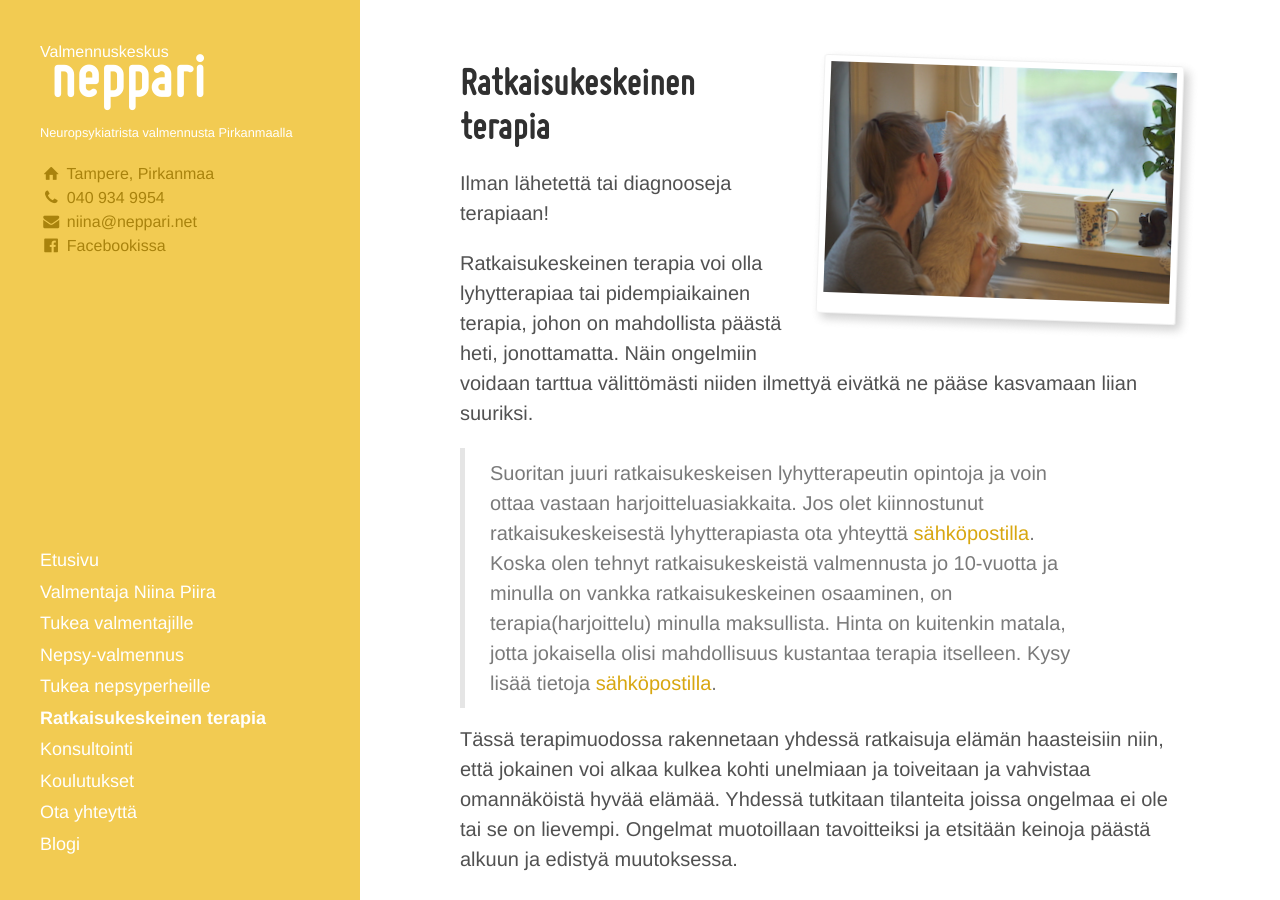
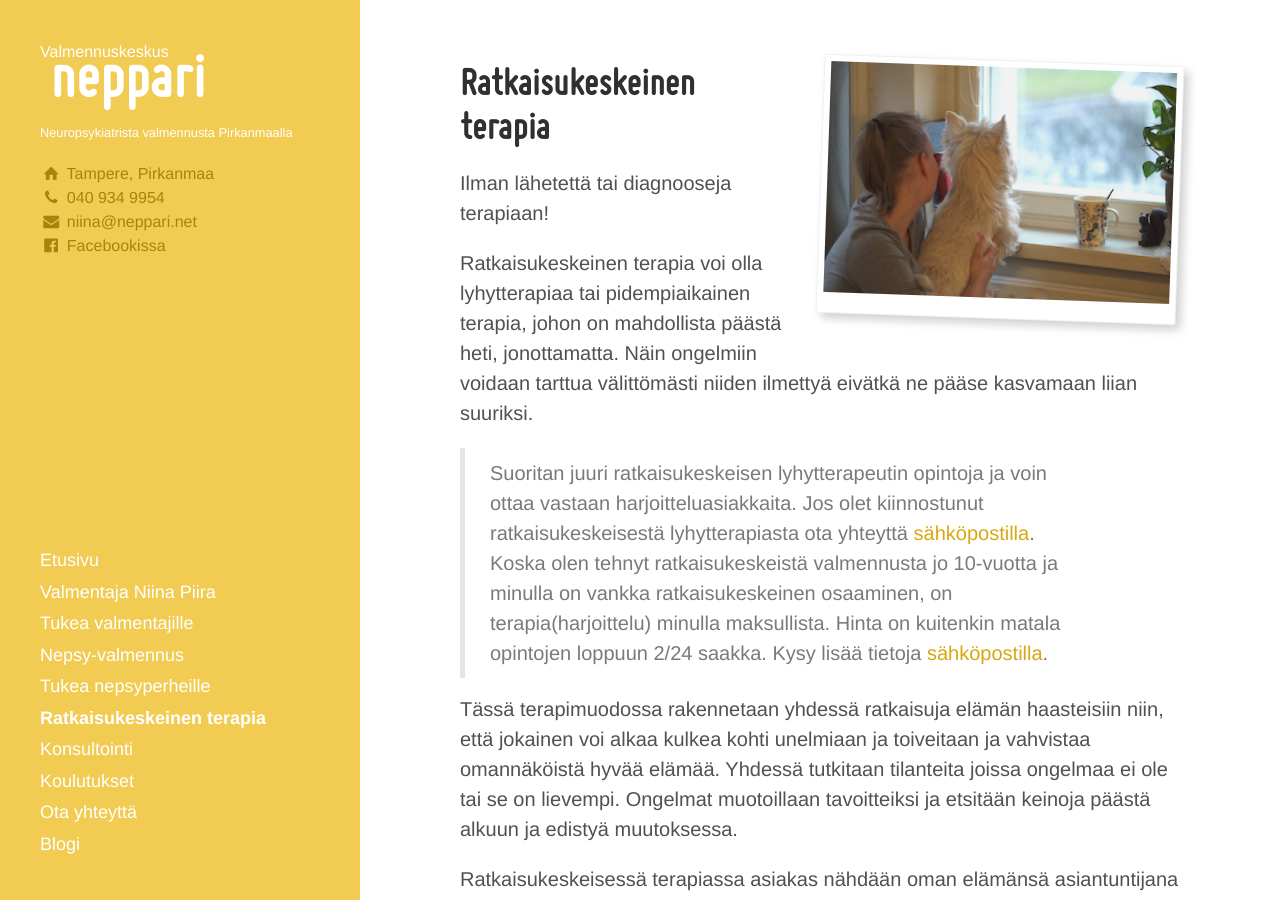
Before and after one commit to niinapiira/neppari.net, a Jekyll site: the page built from ratkaisukeskeinen-terapia.md, in a window 1280 px wide and 900 px high. Built offline with Jekyll 4.4.1, drawn with Linux system fonts in a browser that asks for light colours.

Commit message:
Update ratkaisukeskeinen-terapia.md

```diff
--- a/ratkaisukeskeinen-terapia.md
+++ b/ratkaisukeskeinen-terapia.md
@@ -10,7 +10,7 @@
 
 Ratkaisukeskeinen terapia voi olla lyhytterapiaa tai pidempiaikainen terapia, johon on mahdollista päästä heti, jonottamatta. Näin ongelmiin voidaan tarttua välittömästi niiden ilmettyä eivätkä ne pääse kasvamaan liian suuriksi.
 
-> Suoritan juuri ratkaisukeskeisen lyhytterapeutin opintoja ja voin ottaa vastaan harjoitteluasiakkaita. Jos olet kiinnostunut ratkaisukeskeisestä lyhytterapiasta ota yhteyttä [sähköpostilla](/ota-yhteytta). Koska olen tehnyt ratkaisukeskeistä valmennusta jo 10-vuotta ja minulla on vankka ratkaisukeskeinen osaaminen, on terapia(harjoittelu) minulla maksullista. Hinta on kuitenkin matala, jotta jokaisella olisi mahdollisuus kustantaa terapia itselleen. Kysy lisää tietoja [sähköpostilla](/ota-yhteytta).
+> Suoritan juuri ratkaisukeskeisen lyhytterapeutin opintoja ja voin ottaa vastaan harjoitteluasiakkaita. Jos olet kiinnostunut ratkaisukeskeisestä lyhytterapiasta ota yhteyttä [sähköpostilla](/ota-yhteytta). Koska olen tehnyt ratkaisukeskeistä valmennusta jo 10-vuotta ja minulla on vankka ratkaisukeskeinen osaaminen, on terapia(harjoittelu) minulla maksullista. Hinta on kuitenkin matala opintojen loppuun 2/24 saakka. Kysy lisää tietoja [sähköpostilla](/ota-yhteytta).
 
 Tässä terapimuodossa rakennetaan yhdessä ratkaisuja elämän haasteisiin niin, että jokainen voi alkaa kulkea kohti unelmiaan ja toiveitaan ja vahvistaa omannäköistä hyvää elämää. Yhdessä tutkitaan tilanteita joissa ongelmaa ei ole tai se on lievempi. Ongelmat muotoillaan tavoitteiksi ja etsitään keinoja päästä alkuun ja edistyä muutoksessa.
 
```
